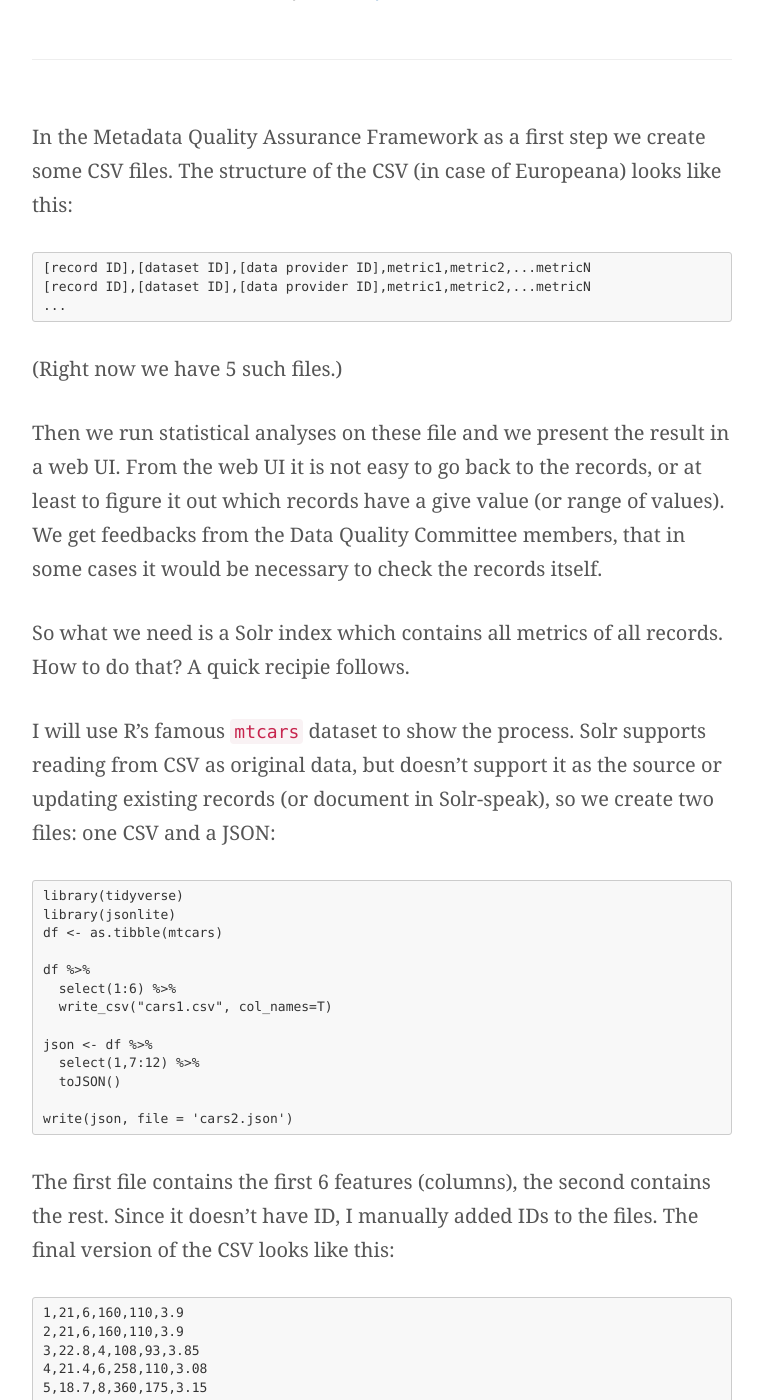
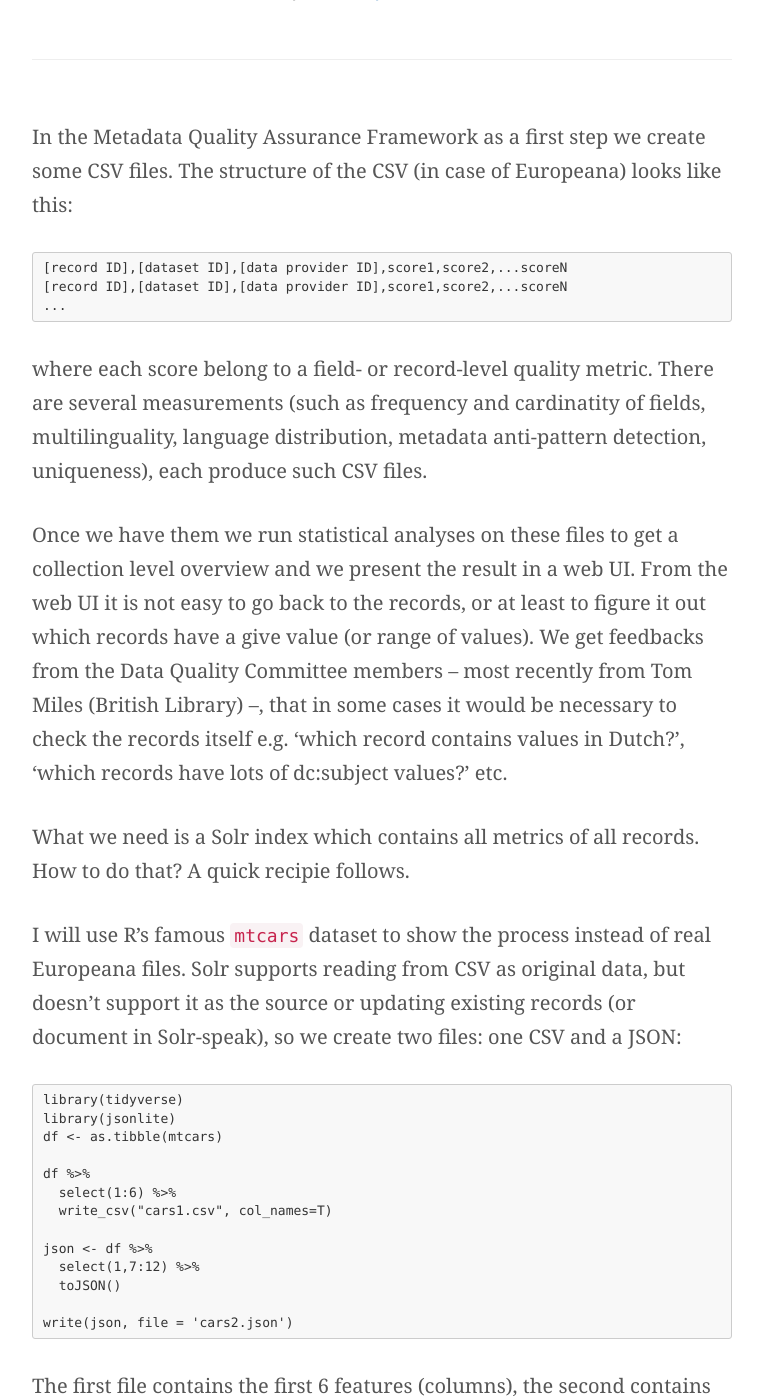
Before and after one commit to pkiraly/pkiraly.github.io, a Jekyll site: the page built from _posts/2018-05-04-incremental-solr-indexing.md, in a window 1280 px wide and 1400 px high, scrolled down 379 px. Shown: the whole window, without its empty margins (258-1021 px from the left). Built offline with Jekyll 4.4.1, drawn with Linux system fonts in a browser that asks for light colours; nearby versions of some CDN libraries; some web fonts are replaced; comment, search, counter and statistics services are not loaded; some of the changed text lies outside the part shown.

Commit message:
Update 2018-05-04-incremental-solr-indexing.md

````diff
--- a/_posts/2018-05-04-incremental-solr-indexing.md
+++ b/_posts/2018-05-04-incremental-solr-indexing.md
@@ -12,25 +12,28 @@ In the Metadata Quality Assurance Framework as a first step we create some CSV f
 The structure of the CSV (in case of Europeana) looks like this:
 
 ```
-[record ID],[dataset ID],[data provider ID],metric1,metric2,...metricN
-[record ID],[dataset ID],[data provider ID],metric1,metric2,...metricN
+[record ID],[dataset ID],[data provider ID],score1,score2,...scoreN
+[record ID],[dataset ID],[data provider ID],score1,score2,...scoreN
 ...
 ```
+where each score belong to a field- or record-level quality metric. There are several measurements (such as frequency
+and cardinatity of fields, multilinguality, language distribution, metadata anti-pattern detection, uniqueness),
+each produce such CSV files.
+
+Once we have them we run statistical analyses on these files to get a collection level overview
+and we present the result in a web UI. From the web UI it is
+not easy to go back to the records, or at least to figure it out which records have a give value (or range of values).
+We get feedbacks from the Data Quality Committee members -- most recently from Tom Miles (British Library) --, that
+in some cases it would be necessary to check the records itself e.g. 'which record contains values in Dutch?',
+'which records have lots of dc:subject values?' etc.
 
 <!-- more -->
 
-(Right now we have 5 such files.)
+What we need is a Solr index which contains all metrics of all records. How to do that? A quick recipie follows.
 
-Then we run statistical analyses on these file and we present the result in a web UI. From the web UI it is
-not easy to go back to the records, or at least to figure it out which records have a give value (or range of values).
-We get feedbacks from the Data Quality Committee members, that in some cases it would be necessary to check the
-records itself.
-
-So what we need is a Solr index which contains all metrics of all records. How to do that? A quick recipie follows.
-
-I will use R's famous `mtcars` dataset to show the process. Solr supports reading from CSV as original data, but doesn't
-support it as the source or updating existing records (or document in Solr-speak), so we create two files: one CSV and
-a JSON:
+I will use R's famous `mtcars` dataset to show the process instead of real Europeana files.
+Solr supports reading from CSV as original data, but doesn't support it as the source or updating
+existing records (or document in Solr-speak), so we create two files: one CSV and a JSON:
 
 ```
 library(tidyverse)
@@ -100,7 +103,7 @@ curl http://localhost:8984/solr/qa-2018-03/update?commit=true \
   -H 'Content-type:application/json'
 ```
 
-So the task is (which is missing from this piece) is to transform the CSV files (except the one we are starting with) to Solr compatible JSON update files.
+So the task is (which is missing from this piece) is to transform the CSV files (except the one we are starting with) to Solr compatible JSON update files. Right now we have 5 such files.
 
 ps. I would like to thank to Mark Philips, who showed me the University of North Texas metadata management tool, in which
 the metrics are stored in Solr alogside the original metadata values, so they can easily find examples for given
````
